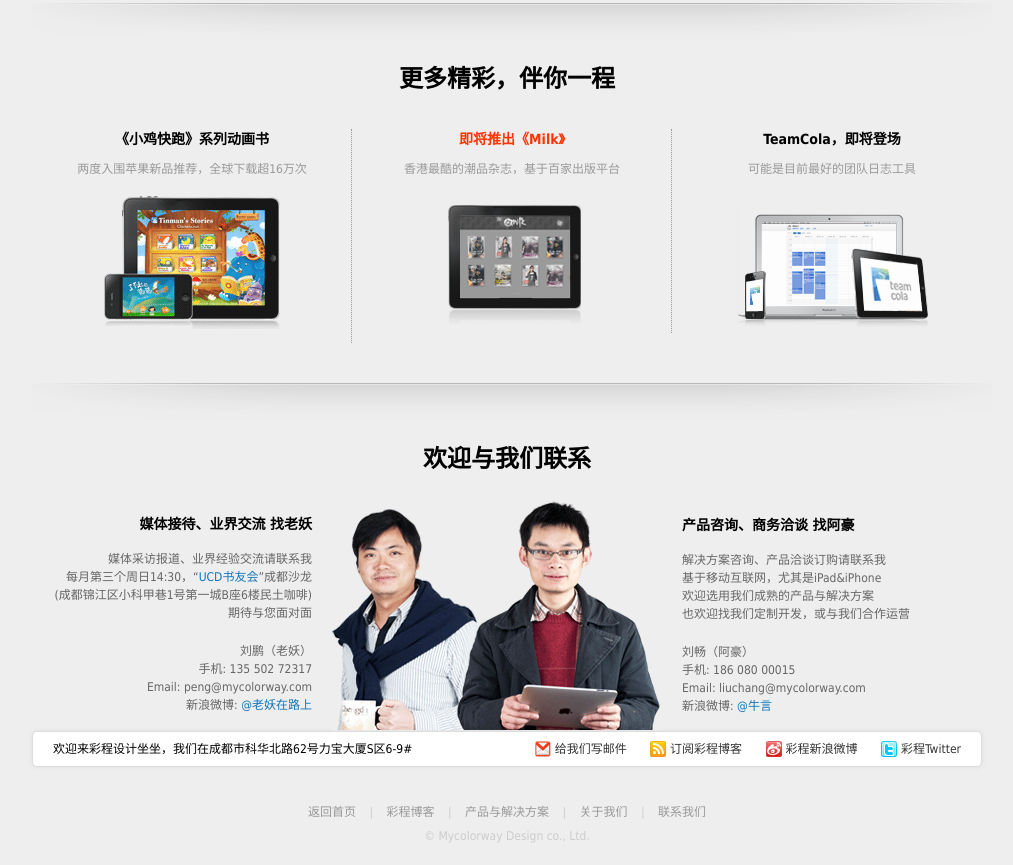
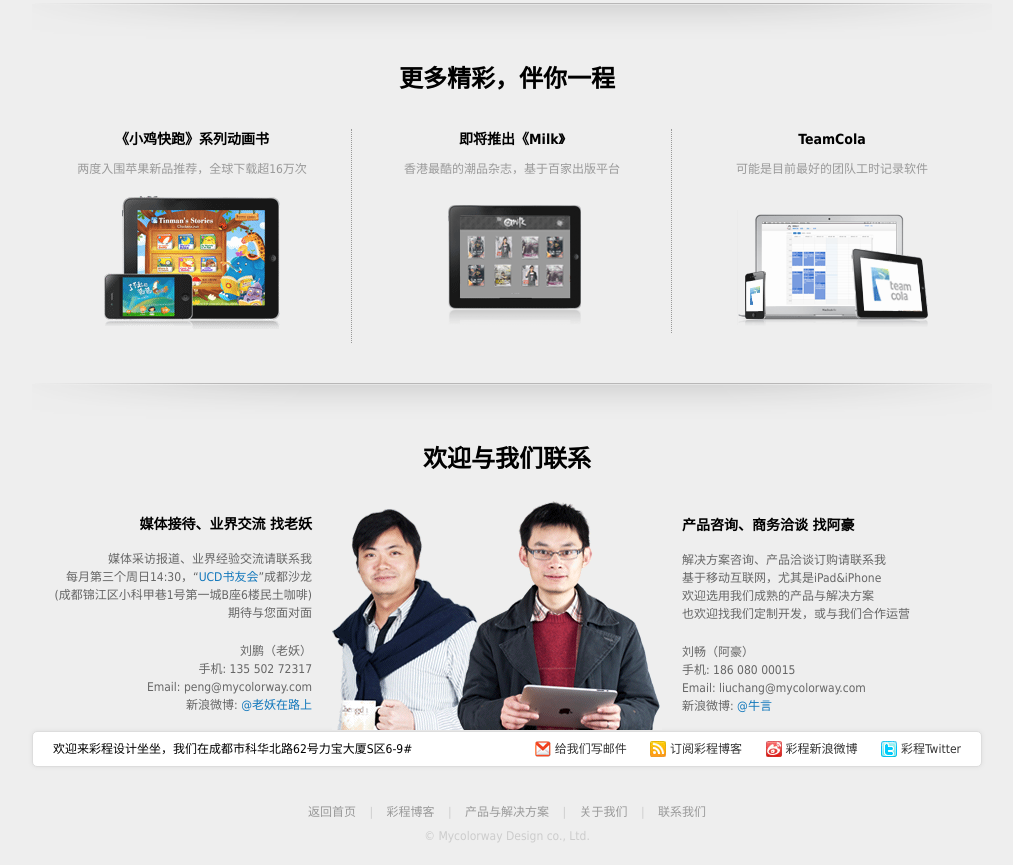
Before and after one commit to mycolorway/ccw-site, a plain HTML site: page index.html in a window 1280 px wide. Shown: the part 1297-2162 px from the top of the page, without its empty margins (133-1146 px from the left). Drawn offline with Linux system fonts and the light colour scheme.

Commit message:
add teamcola in div.other-box

```diff
--- a/assets/css/default.css
+++ b/assets/css/default.css
@@ -216,9 +216,6 @@
 	.other-box .desc h3 {
 		margin: 0 0 10px;
 		font-size: 14px;
-	}
-	.other-box .desc #news-v h3 {
-		color: #f30;
 	}
 	.other-box .desc span {
 		color: #999;
--- a/index.html
+++ b/index.html
@@ -113,8 +113,8 @@
                         <img width="200" height="150" src="assets/img/other-app-desc2.png" alt="蓝图周刊" />
 					</div>
 					<div id="blueprint">
-						<h3>TeamCola，即将登场</h3>
-						<span>可能是目前最好的团队日志工具</span><br />
+						<h3>TeamCola</h3>
+						<span>可能是目前最好的团队工时记录软件</span><br />
 						<a href="http://teamcola.com" target="_blank"><img width="200" height="150" src="assets/img/other-app-desc3.png" alt="门神的故事" /></a>
 					</div>
 				</div>
```
